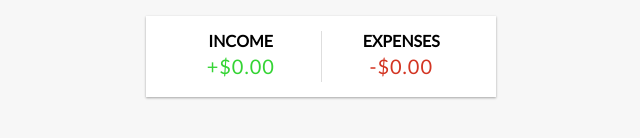
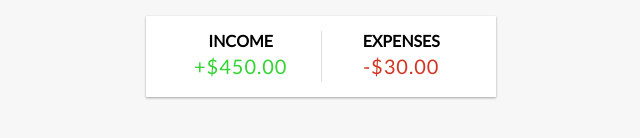
Before and after one commit to MelodyZhangHelloWorld/Expense-Tracker-R, a React (Create React App) app: page / in a window 1280 px wide. Shown: the part 138-276 px from the top of the page, without its empty margins (319-959 px from the left). Built offline with nearby package versions, Linux system fonts and the light colour scheme.

Commit message:
incomeExpenses
Signed-off-by: MelodyZhangHelloWorld <ge.zhang01@edu.sait.ca>

```diff
--- a/src/components/IncomeExpenses.js
+++ b/src/components/IncomeExpenses.js
@@ -1,17 +1,24 @@
-import React from 'react'
+import React, {useContext} from 'react'
+import {GlobalContext} from '../context/GlobalState';
 
 export const IncomeExpenses = () => {
+  const {transactions} = useContext(GlobalContext);  //*
+
+  const amounts = transactions.map(transaction => transaction.amount);
+  const income = amounts.filter(item=>item>0).reduce((acc, item) => (acc+item)).toFixed(2);
+  const expense = amounts.filter(item=>item<0).reduce((acc, item) => (acc+item)*(-1)).toFixed(2);
+
     return (
         <div className="inc-exp-container">
             <div>
                 <h4>Income </h4>
-                <p  className="money plus" > +$0.00 </p>
+                <p  className="money plus" > +${income} </p>
 
             </div>
 
             <div>
                 <h4>Expenses  </h4>
-                <p  className="money minus"> -$0.00</p>
+                <p  className="money minus"> -${expense} </p>
 
             </div>
 
```
Also changed, not shown: 1 other file (tests, documents, lock files or other folders).
